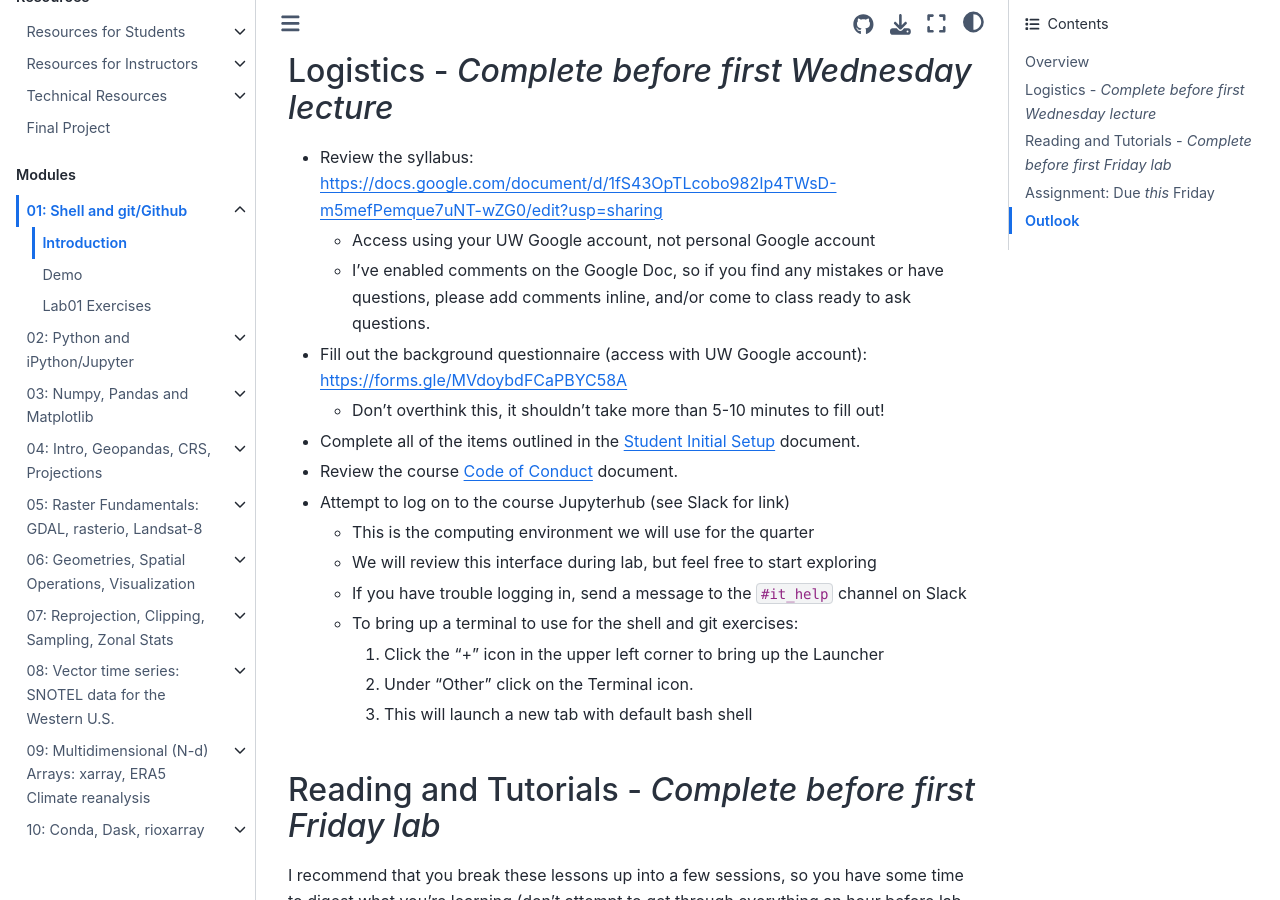
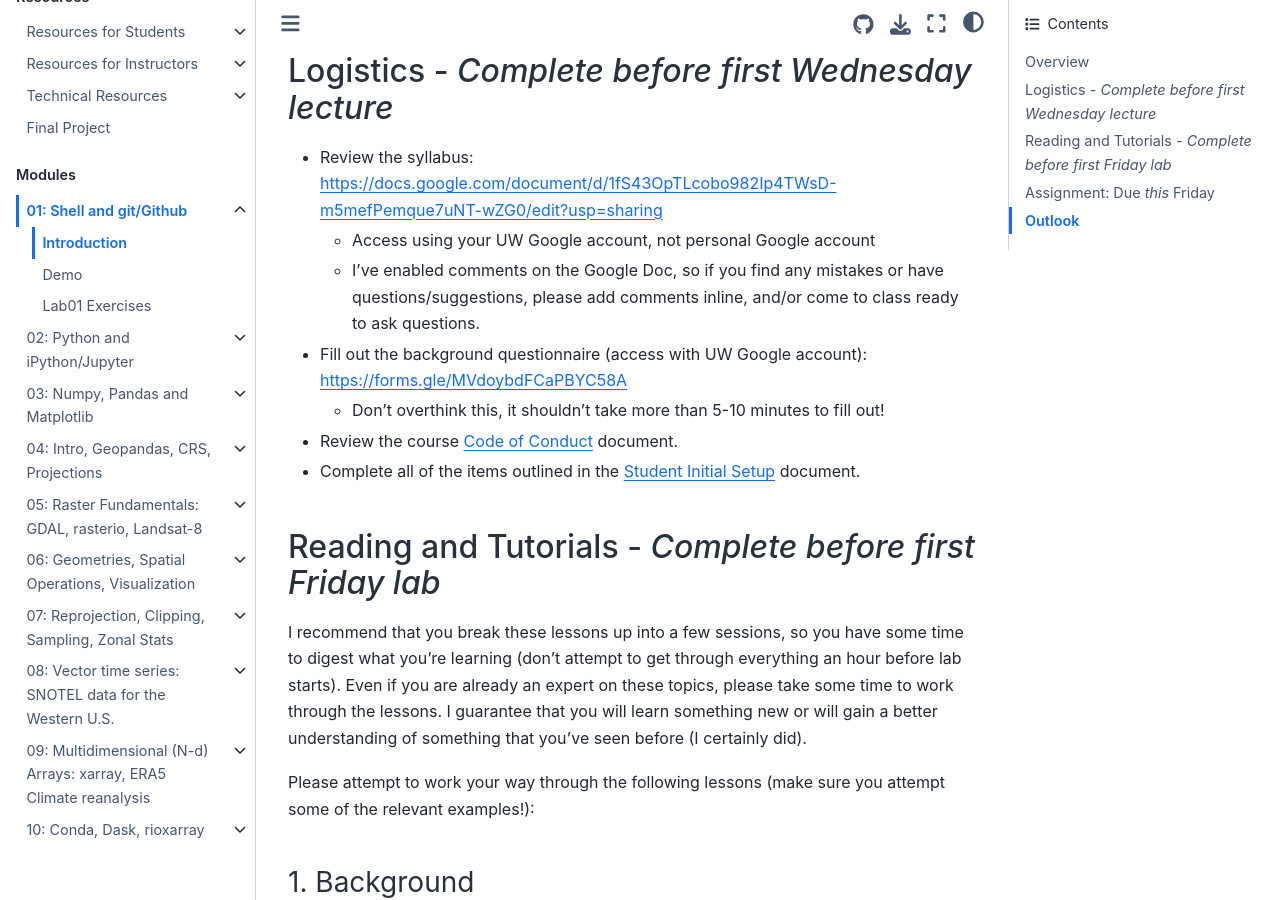
Before and after one commit to UW-GDA/jupyterbook, a Jupyter Book: the page built from book/modules/01_Shell_Github/01_Shell_Github_prep.md, in a window 1280 px wide and 900 px high, scrolled down 558 px. Built offline with Jupyter Book 1.0.4 settings and Sphinx 7.4.7 and the Sphinx Book theme 1.1.4, drawn with Linux system fonts in a browser that asks for light colours; pages that are not in the unit, such as notebooks, are missing from menus.

Commit message:
Update 01_Shell_Github_prep.md

```diff
--- a/book/modules/01_Shell_Github/01_Shell_Github_prep.md
+++ b/book/modules/01_Shell_Github/01_Shell_Github_prep.md
@@ -12,19 +12,11 @@ We are going to “flip the classroom” for the first two weeks. Before class,
 ## Logistics - *Complete before first Wednesday lecture*
 * Review the syllabus: https://docs.google.com/document/d/1fS43OpTLcobo982Ip4TWsD-m5mefPemque7uNT-wZG0/edit?usp=sharing
     * Access using your UW Google account, not personal Google account
-    * I’ve enabled comments on the Google Doc, so if you find any mistakes or have questions, please add comments inline, and/or come to class ready to ask questions.
+    * I’ve enabled comments on the Google Doc, so if you find any mistakes or have questions/suggestions, please add comments inline, and/or come to class ready to ask questions.
 * Fill out the background questionnaire (access with UW Google account): https://forms.gle/MVdoybdFCaPBYC58A
     * Don't overthink this, it shouldn't take more than 5-10 minutes to fill out!
+* Review the course [Code of Conduct](../../resources/code_of_conduct.md) document.
 * Complete all of the items outlined in the [Student Initial Setup](../../resources/students/student_initial_setup.md) document.
-* Review the course [Code of Conduct](../../resources/code_of_conduct.md) document.
-* Attempt to log on to the course Jupyterhub (see Slack for link)
-    * This is the computing environment we will use for the quarter
-    * We will review this interface during lab, but feel free to start exploring
-    * If you have trouble logging in, send a message to the `#it_help` channel on Slack
-    * To bring up a terminal to use for the shell and git exercises:
-        1. Click the "+" icon in the upper left corner to bring up the Launcher
-        2. Under "Other" click on the Terminal icon.
-        3. This will launch a new tab with default bash shell
 
 ## Reading and Tutorials - *Complete before first Friday lab*
 I recommend that you break these lessons up into a few sessions, so you have some time to digest what you’re learning (don’t attempt to get through everything an hour before lab starts). Even if you are already an expert on these topics, please take some time to work through the lessons. I guarantee that you will learn something new or will gain a better understanding of something that you’ve seen before (I certainly did).
```
